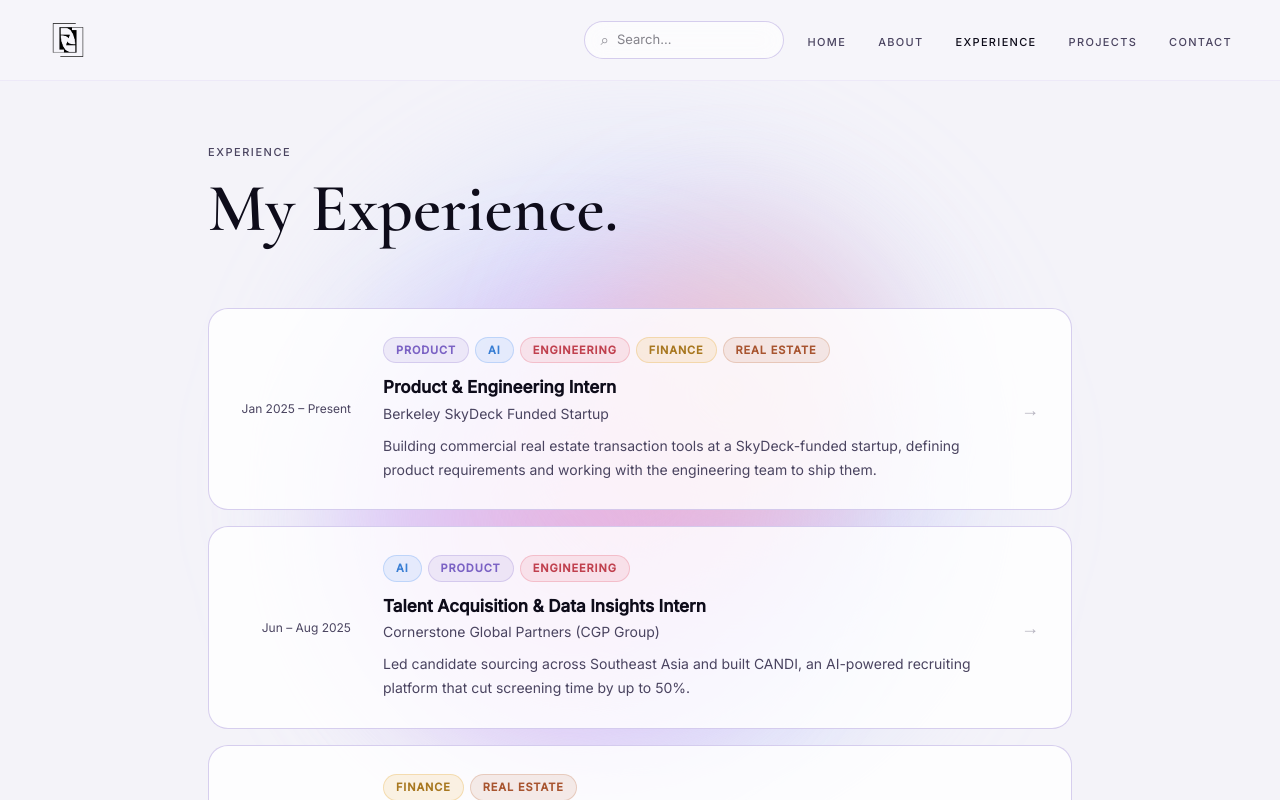
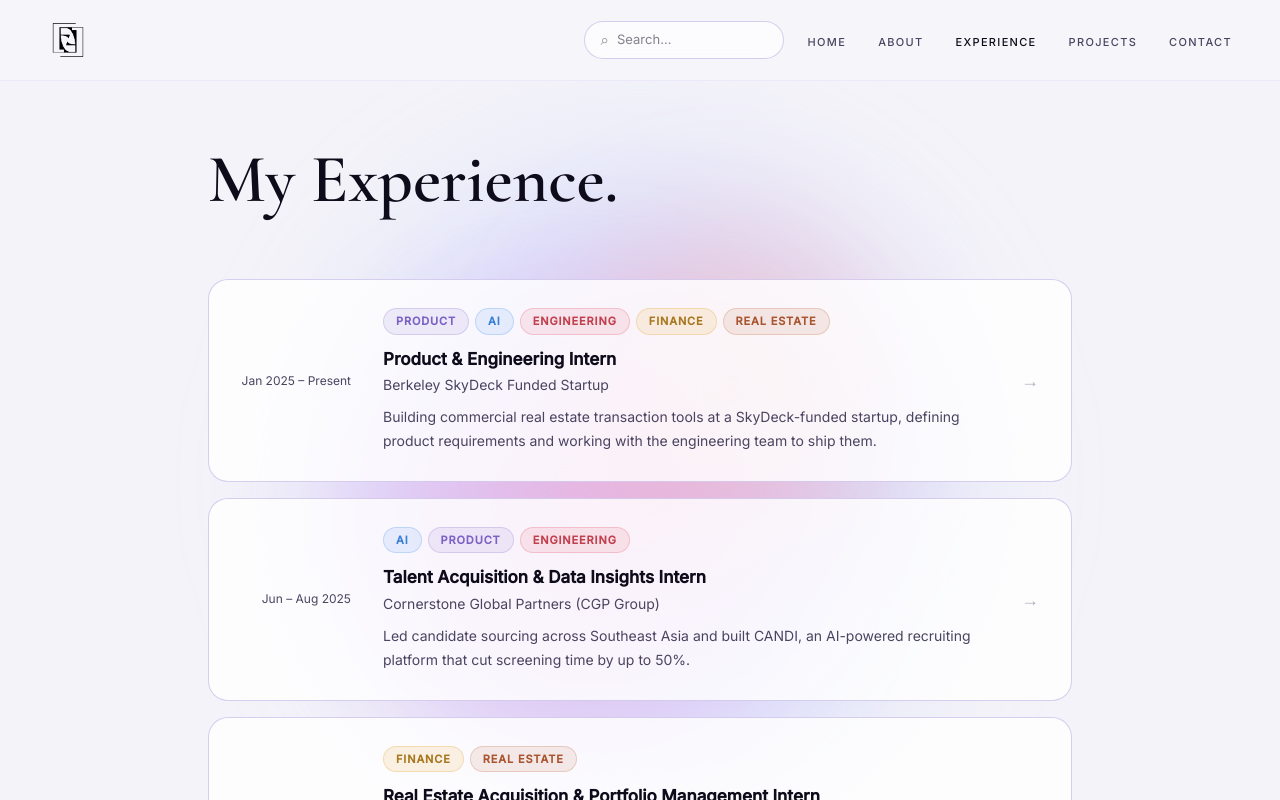
Before and after one commit to flinlabs/new-portfolio, a Next.js app: page /experience in a window 1280 px wide. Shown: the top 800 px of the page. Built offline with nearby package versions, Linux system fonts and the light colour scheme.

Commit message:
removed tiny categorical text on top of each page

```diff
--- a/app/about/page.tsx
+++ b/app/about/page.tsx
@@ -1,16 +1,6 @@
 export default function About() {
 	return (
 		<main style={{ maxWidth: "900px", margin: "0 auto", padding: "144px 48px 120px" }}>
-			<p style={{
-				fontSize: "11px",
-				fontWeight: 500,
-				letterSpacing: "0.14em",
-				textTransform: "uppercase",
-				color: "var(--text-muted)",
-				marginBottom: "12px",
-			}}>
-				About
-			</p>
             <h1 style={{
 				fontFamily: "var(--font-cormorant)",
 				fontSize: "68px",
--- a/app/contact/page.tsx
+++ b/app/contact/page.tsx
@@ -26,18 +26,6 @@ export default function Contact() {
 
 	return (
 		<main style={{ maxWidth: "900px", margin: "0 auto", padding: "144px 48px 120px" }}>
-
-			<p style={{
-				fontSize: "11px",
-				fontWeight: 500,
-				letterSpacing: "0.14em",
-				textTransform: "uppercase",
-				color: "var(--text-muted)",
-				marginBottom: "12px",
-			}}>
-				Contact
-			</p>
-
 			<h1 style={{
 				fontFamily: "var(--font-cormorant)",
 				fontSize: "68px",
--- a/app/experience/page.tsx
+++ b/app/experience/page.tsx
@@ -5,18 +5,6 @@ import TagChips from "@/components/TagChips"
 export default function Experience() {
 	return (
 		<main style={{ maxWidth: "960px", margin: "0 auto", padding: "144px 48px 120px" }}>
-
-			<p style={{
-				fontSize: "11px",
-				fontWeight: 500,
-				letterSpacing: "0.14em",
-				textTransform: "uppercase",
-				color: "var(--text-muted)",
-				marginBottom: "12px",
-			}}>
-				Experience
-			</p>
-
 			<h1 style={{
 				fontFamily: "var(--font-cormorant)",
 				fontSize: "68px",
--- a/app/projects/page.tsx
+++ b/app/projects/page.tsx
@@ -6,18 +6,6 @@ import TagChips from "@/components/TagChips"
 export default function Projects() {
 	return (
 		<main style={{ maxWidth: "960px", margin: "0 auto", padding: "144px 48px 120px" }}>
-
-			<p style={{
-				fontSize: "11px",
-				fontWeight: 500,
-				letterSpacing: "0.14em",
-				textTransform: "uppercase",
-				color: "var(--text-muted)",
-				marginBottom: "12px",
-			}}>
-				Projects
-			</p>
-
 			<h1 style={{
 				fontFamily: "var(--font-cormorant)",
 				fontSize: "68px",
```
